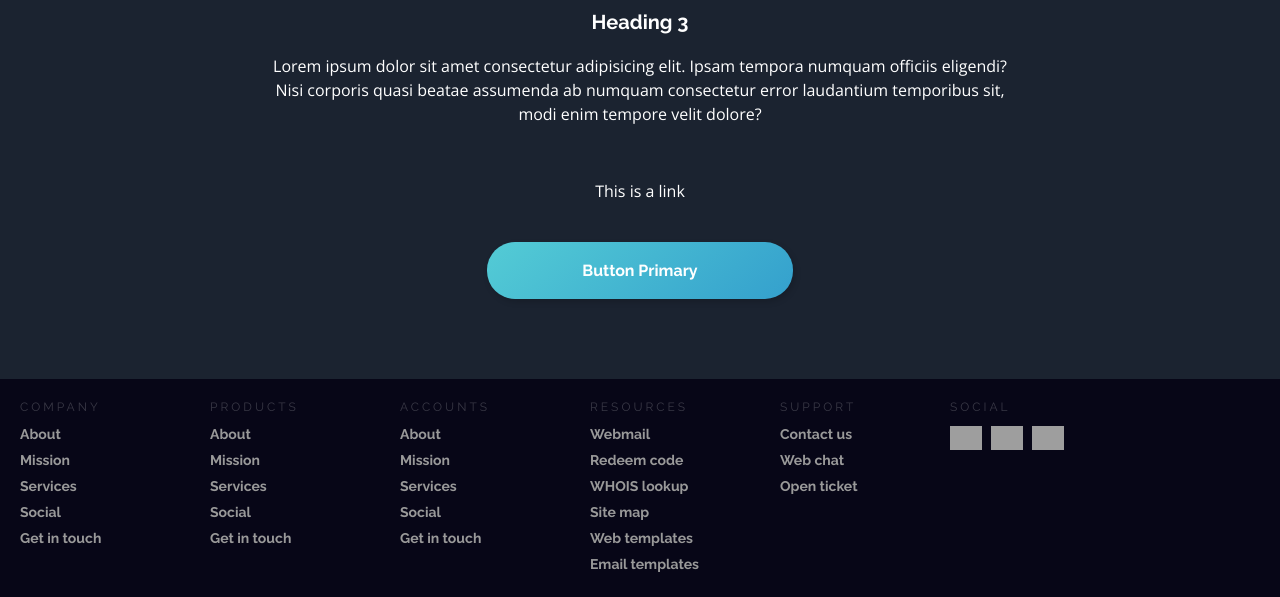
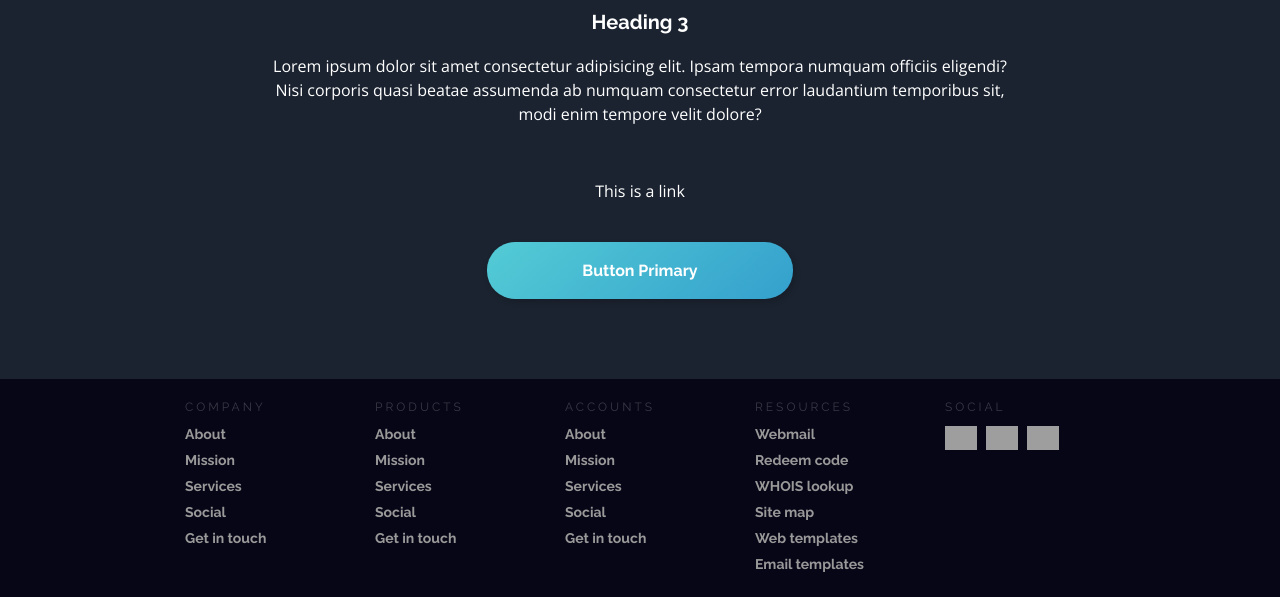
Before and after one commit to ezlyTech/fylo, a website: page sicoFylo.html in a window 1280 px wide. Shown: the part 360-957 px from the top of the page. Drawn offline with nearby package versions, Linux system fonts and the light colour scheme; grey boxes are pictures that could not be loaded.

Commit message:
footer progress 3

```diff
--- a/app/scss/ribbons/sico.scss
+++ b/app/scss/ribbons/sico.scss
@@ -54,9 +54,12 @@
 
 .footer {
     width: 100%;
+    display: flex;
     position: relative;
     height: auto;
     background-color: #070617;
+    align-items: center;
+    justify-content: center;
 
 
 
@@ -108,6 +111,13 @@
           }
 
       .colSocial{
+        width: 190px;
+        height: auto;
+        float: left;
+        box-sizing: border-box;
+        -webkit-box-sizing: border-box;
+        -moz-box-sizing: border-box;
+        padding: 0px 20px 20px 20px;
         ul li{
           display: inline-block;
           padding-right: 5px;
--- a/sicoFylo.html
+++ b/sicoFylo.html
@@ -96,14 +96,6 @@
             <li>Email templates</li>
           </ul>
         </div>
-        <div class="col">
-          <h1 class="Fh1">Support</h1>
-          <ul>
-            <li>Contact us</li>
-            <li>Web chat</li>
-            <li>Open ticket</li>
-          </ul>
-        </div>
         <div class="colSocial">
           <h1 class="Fh1">Social</h1>
           <ul>
```
Also changed, not shown: dist/style.css, 1 other file.
